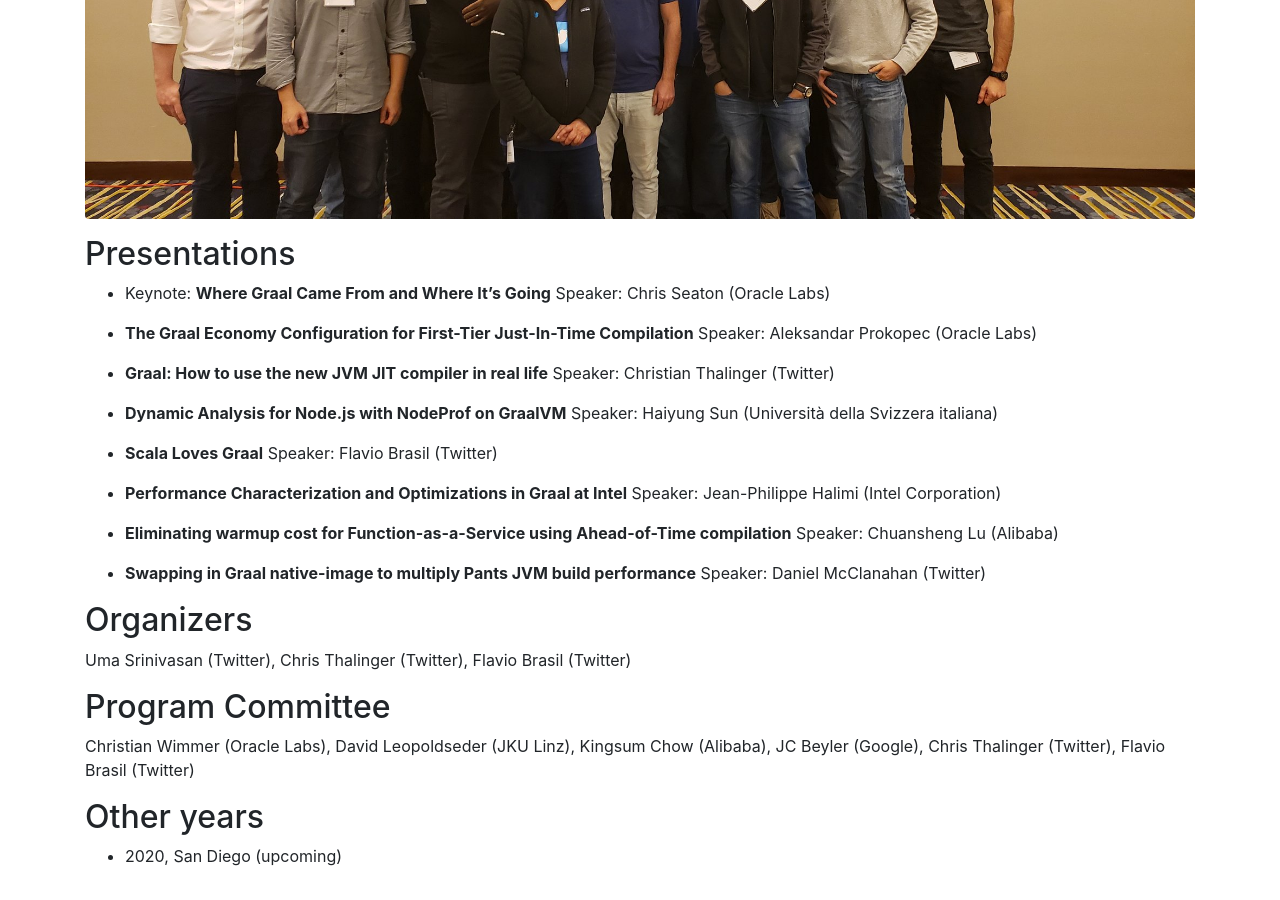
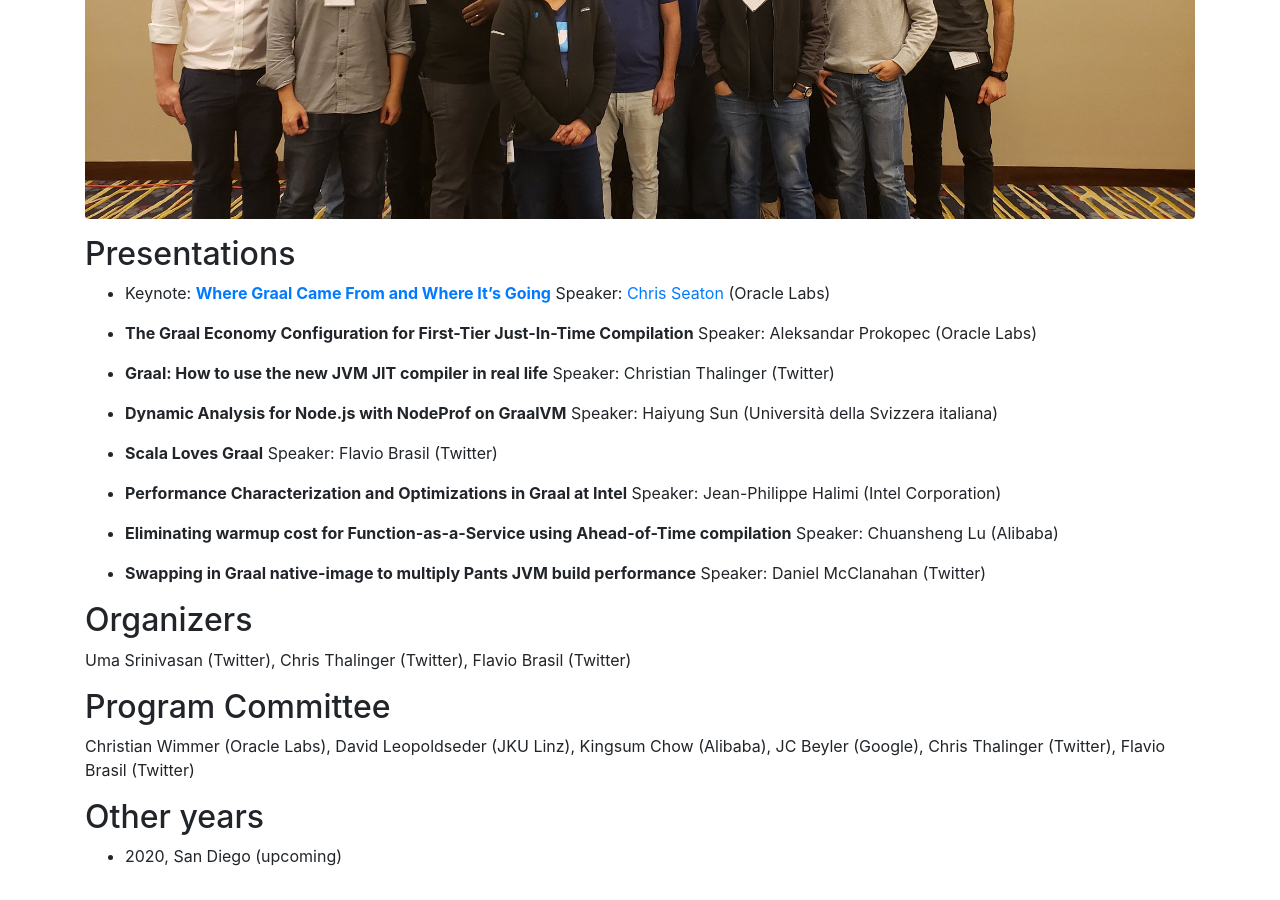
Before and after one commit to graalworkshop/graalworkshop.github.io, a Jekyll site: the page built from 2019/index.md, in a window 1280 px wide and 900 px high, scrolled down 719 px. Built offline with Jekyll 4.4.1, drawn with Linux system fonts in a browser that asks for light colours; part of the change alters nothing that is shown.

```diff
--- a/2019/index.md
+++ b/2019/index.md
@@ -16,7 +16,7 @@ infrastructure.
 
 ## Presentations
 
-* Keynote: **Where Graal Came From and Where It’s Going** Speaker: Chris Seaton (Oracle Labs)
+* Keynote: **[Where Graal Came From and Where It’s Going](graal-from-and-going.pdf)** Speaker: [Chris Seaton](https://chrisseaton.com) (Oracle Labs)
 
 * **The Graal Economy Configuration for First-Tier Just-In-Time Compilation** Speaker: Aleksandar Prokopec (Oracle Labs)
 
```
Also changed, not shown: 1 other file.
